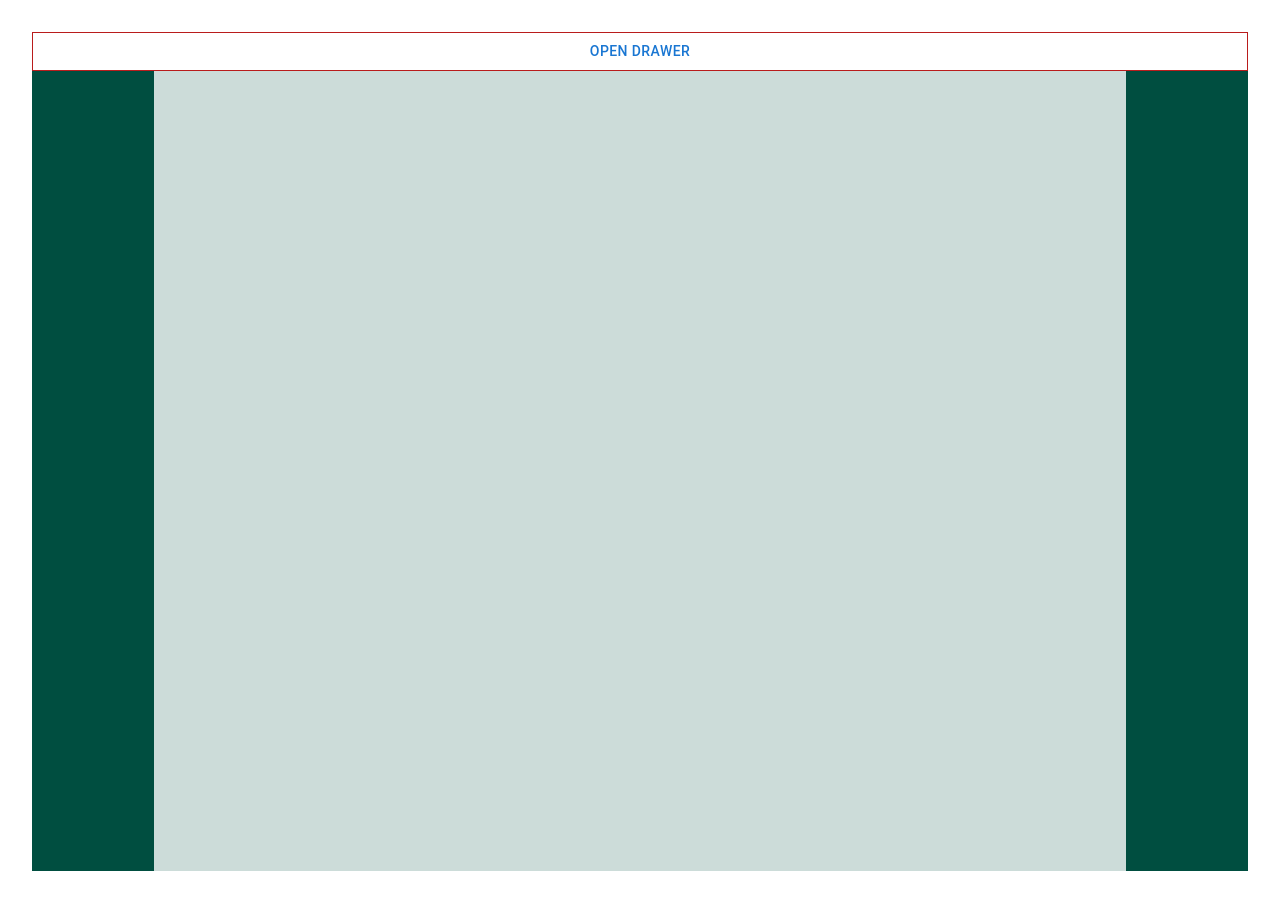
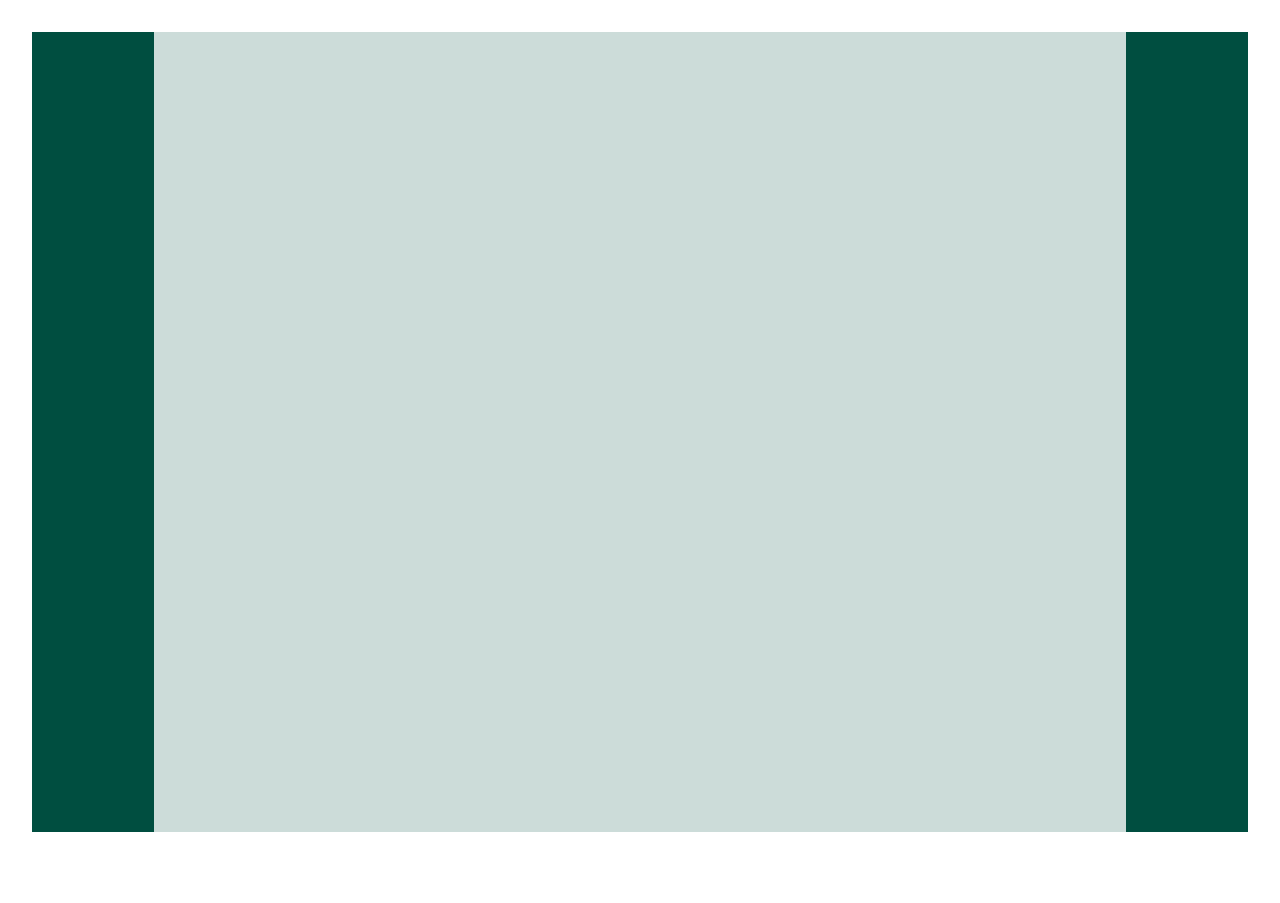
Before and after one commit to Tendwa-T/pillars-of-hope, a React (Vite) app in the folder client/: page / in a window 1280 px wide. After the commit the page ends 864 px from the top, so only its background shows below. Built offline with nearby package versions, Linux system fonts and the light colour scheme.

Commit message:
chore: remove the Drawer component

```diff
--- a/client/src/pages/HomePage.jsx
+++ b/client/src/pages/HomePage.jsx
@@ -7,17 +7,6 @@ import Home from "../components/home";
 export default function HomePage() {
   return (
     <>
-      {" "}
-      <div className="flex border border-red-700 justify-center">
-        <DrawerComponent
-          labels={["Home", "Dashboard", "Settings"]}
-          icons={[
-            <HomeIcon key="home" />,
-            <DashboardIcon key="Dashbord" />,
-            <SettingsIcon key="Settings" />,
-          ]}
-        />
-      </div>
       <Home />
     </>
   );
```
